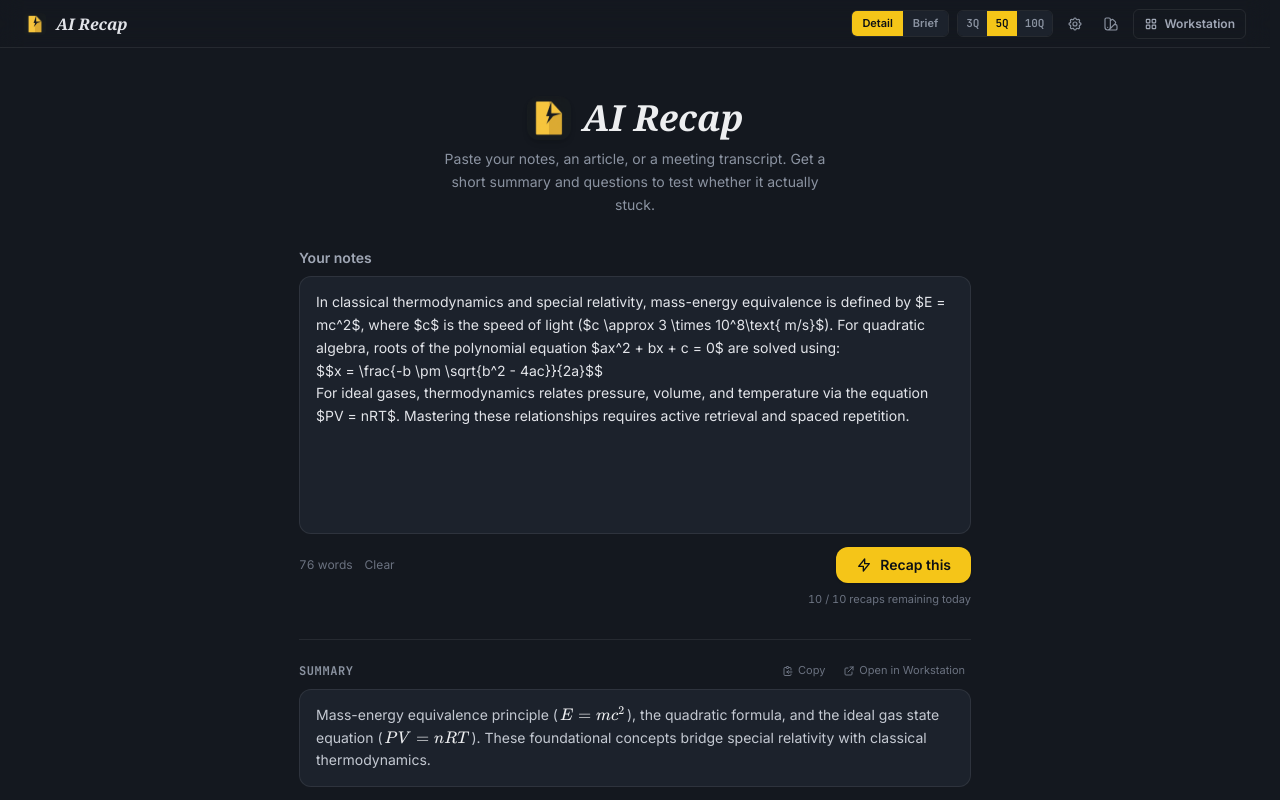
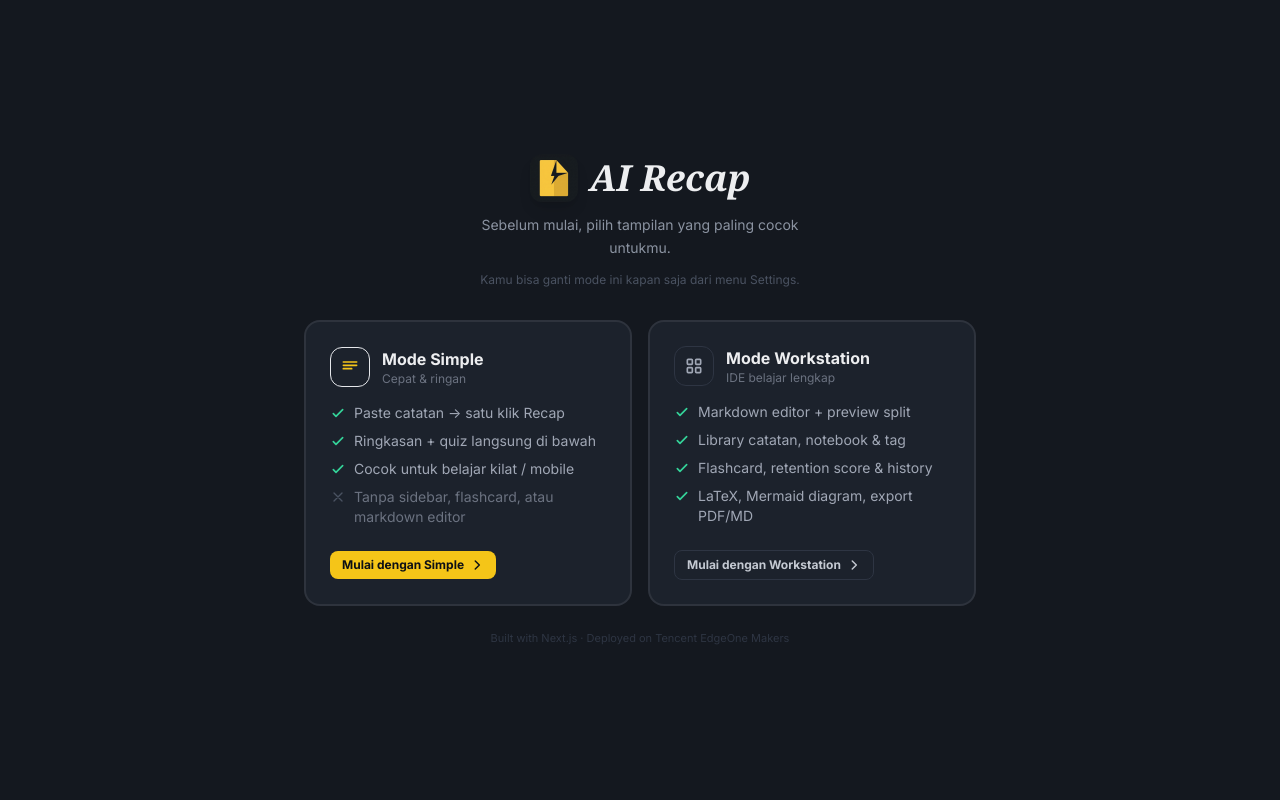
Before and after one commit to rteitch/ai-recap, a Next.js app: page / in a window 1280 px wide. Shown: the top 800 px of the page. Built offline with nearby package versions, Linux system fonts and the light colour scheme.

Commit message:
feat(ui): add initial mode picker splash screen for first-time visitors

```diff
--- a/app/page.tsx
+++ b/app/page.tsx
@@ -82,28 +82,53 @@ export default function Home() {
 
   // App mode: "simple" (clean centered UI) | "workstation" (full IDE)
   // Lazy initializer reads from localStorage so preference persists across sessions.
+  // showModePicker = true only for brand-new users who have never chosen a mode.
   const [appMode, setAppMode] = useState<"simple" | "workstation">(() => {
     if (typeof window === "undefined") return "simple";
     try {
       const saved = localStorage.getItem("ai_recap_app_mode");
       if (saved === "workstation" || saved === "simple") return saved;
-      // Default: returning users with existing history go straight to workstation
+      // Returning user with history but no mode saved → default workstation
       const hasHistory = localStorage.getItem("ai_recap_history");
       if (hasHistory) {
         const parsed = JSON.parse(hasHistory);
         if (Array.isArray(parsed) && parsed.length > 0) return "workstation";
       }
     } catch {}
-    return "simple";
+    return "simple"; // placeholder until picker is shown
   });
+
+  // Show mode picker only when user has never explicitly chosen a mode
+  const [showModePicker, setShowModePicker] = useState<boolean>(() => {
+    if (typeof window === "undefined") return false;
+    try {
+      const saved = localStorage.getItem("ai_recap_app_mode");
+      if (saved === "workstation" || saved === "simple") return false; // already chose
+      // Returning user with history — no need to ask
+      const hasHistory = localStorage.getItem("ai_recap_history");
+      if (hasHistory) {
+        const parsed = JSON.parse(hasHistory);
+        if (Array.isArray(parsed) && parsed.length > 0) return false;
+      }
+    } catch {}
+    return true; // first-time visitor → show picker
+  });
+
+  const handlePickMode = useCallback((mode: "simple" | "workstation") => {
+    setAppMode(mode);
+    setShowModePicker(false);
+    try { localStorage.setItem("ai_recap_app_mode", mode); } catch {}
+  }, []);
 
   const handleSwitchToWorkstation = useCallback(() => {
     setAppMode("workstation");
+    setShowModePicker(false);
     try { localStorage.setItem("ai_recap_app_mode", "workstation"); } catch {}
   }, []);
 
   const handleSwitchToSimple = useCallback(() => {
     setAppMode("simple");
+    setShowModePicker(false);
     try { localStorage.setItem("ai_recap_app_mode", "simple"); } catch {}
   }, []);
 
@@ -1826,8 +1851,146 @@ function updateStorage(
 
   return (
     <ErrorBoundary draftText={notes} fallbackTitle="Workstation Fault Isolated">
+      {/* ── MODE PICKER SPLASH (first-time users only) ── */}
+      {showModePicker && (
+        <div className="fixed inset-0 z-[9999] bg-app-bg flex flex-col items-center justify-center px-4 py-10 overflow-y-auto">
+          {/* Logo + greeting */}
+          <div className="text-center mb-8 space-y-3">
+            <div className="flex items-center justify-center gap-3 mb-2">
+              <img
+                src="/android-chrome-192x192.png"
+                alt="AI Recap"
+                width={48}
+                height={48}
+                className="rounded-xl shadow-lg"
+              />
+              <h1 className="font-serif text-3xl sm:text-4xl font-bold italic text-ink-50">AI Recap</h1>
+            </div>
+            <p className="text-sm text-ink-400 max-w-xs mx-auto leading-relaxed">
+              Sebelum mulai, pilih tampilan yang paling cocok untukmu.
+            </p>
+            <p className="text-xs text-ink-600">
+              Kamu bisa ganti mode ini kapan saja dari menu Settings.
+            </p>
+          </div>
+
+          {/* Mode cards */}
+          <div className="grid grid-cols-1 sm:grid-cols-2 gap-4 w-full max-w-2xl">
+            {/* Simple Mode Card */}
+            <button
+              type="button"
+              onClick={() => handlePickMode("simple")}
+              className="group text-left rounded-2xl border-2 border-app-border bg-app-card hover:border-highlight hover:bg-highlight/5 transition-all p-6 space-y-4 focus:outline-none focus:ring-2 focus:ring-highlight active:scale-[0.98]"
+            >
+              <div className="flex items-center gap-3">
+                <div className="w-10 h-10 rounded-xl bg-highlight/15 border border-highlight/30 flex items-center justify-center text-highlight flex-shrink-0">
+                  <svg className="w-5 h-5" fill="none" stroke="currentColor" viewBox="0 0 24 24">
+                    <path strokeLinecap="round" strokeLinejoin="round" strokeWidth={2} d="M4 6h16M4 10h16M4 14h10" />
+                  </svg>
+                </div>
+                <div>
+                  <h2 className="text-base font-bold text-ink-50 group-hover:text-highlight transition-colors">Mode Simple</h2>
+                  <p className="text-xs text-ink-500">Cepat & ringan</p>
+                </div>
+              </div>
+              <ul className="space-y-2 text-sm text-ink-300">
+                <li className="flex items-start gap-2">
+                  <svg className="w-4 h-4 text-emerald-400 flex-shrink-0 mt-0.5" fill="none" stroke="currentColor" viewBox="0 0 24 24">
+                    <path strokeLinecap="round" strokeLinejoin="round" strokeWidth={2.5} d="M5 13l4 4L19 7" />
+                  </svg>
+                  Paste catatan → satu klik Recap
+                </li>
+                <li className="flex items-start gap-2">
+                  <svg className="w-4 h-4 text-emerald-400 flex-shrink-0 mt-0.5" fill="none" stroke="currentColor" viewBox="0 0 24 24">
+                    <path strokeLinecap="round" strokeLinejoin="round" strokeWidth={2.5} d="M5 13l4 4L19 7" />
+                  </svg>
+                  Ringkasan + quiz langsung di bawah
+                </li>
+                <li className="flex items-start gap-2">
+                  <svg className="w-4 h-4 text-emerald-400 flex-shrink-0 mt-0.5" fill="none" stroke="currentColor" viewBox="0 0 24 24">
+                    <path strokeLinecap="round" strokeLinejoin="round" strokeWidth={2.5} d="M5 13l4 4L19 7" />
+                  </svg>
+                  Cocok untuk belajar kilat / mobile
+                </li>
+                <li className="flex items-start gap-2 text-ink-500">
+                  <svg className="w-4 h-4 text-ink-600 flex-shrink-0 mt-0.5" fill="none" stroke="currentColor" viewBox="0 0 24 24">
+                    <path strokeLinecap="round" strokeLinejoin="round" strokeWidth={2} d="M6 18L18 6M6 6l12 12" />
+                  </svg>
+                  Tanpa sidebar, flashcard, atau markdown editor
+                </li>
+              </ul>
+              <div className="pt-2">
+                <span className="inline-flex items-center gap-1.5 px-3 py-1.5 rounded-lg bg-highlight text-highlight-text text-xs font-bold group-hover:bg-highlight-hover transition-colors">
+                  Mulai dengan Simple
+                  <svg className="w-3.5 h-3.5" fill="none" stroke="currentColor" viewBox="0 0 24 24">
+                    <path strokeLinecap="round" strokeLinejoin="round" strokeWidth={2.5} d="M9 5l7 7-7 7" />
+                  </svg>
+                </span>
+              </div>
+            </button>
+
+            {/* Workstation Mode Card */}
+            <button
+              type="button"
+              onClick={() => handlePickMode("workstation")}
+              className="group text-left rounded-2xl border-2 border-app-border bg-app-card hover:border-highlight hover:bg-highlight/5 transition-all p-6 space-y-4 focus:outline-none focus:ring-2 focus:ring-highlight active:scale-[0.98]"
+            >
+              <div className="flex items-center gap-3">
+                <div className="w-10 h-10 rounded-xl bg-ink-800 border border-ink-700 flex items-center justify-center text-ink-300 group-hover:text-highlight group-hover:bg-highlight/15 group-hover:border-highlight/30 flex-shrink-0 transition-all">
+                  <svg className="w-5 h-5" fill="none" stroke="currentColor" viewBox="0 0 24 24">
+                    <path strokeLinecap="round" strokeLinejoin="round" strokeWidth={2} d="M4 5a1 1 0 011-1h4a1 1 0 011 1v4a1 1 0 01-1 1H5a1 1 0 01-1-1V5zm0 10a1 1 0 011-1h4a1 1 0 011 1v4a1 1 0 01-1 1H5a1 1 0 01-1-1v-4zm10-10a1 1 0 011-1h4a1 1 0 011 1v4a1 1 0 01-1 1h-4a1 1 0 01-1-1V5zm0 10a1 1 0 011-1h4a1 1 0 011 1v4a1 1 0 01-1 1h-4a1 1 0 01-1-1v-4z" />
+                  </svg>
+                </div>
+                <div>
+                  <h2 className="text-base font-bold text-ink-50 group-hover:text-highlight transition-colors">Mode Workstation</h2>
+                  <p className="text-xs text-ink-500">IDE belajar lengkap</p>
+                </div>
+              </div>
+              <ul className="space-y-2 text-sm text-ink-300">
+                <li className="flex items-start gap-2">
+                  <svg className="w-4 h-4 text-emerald-400 flex-shrink-0 mt-0.5" fill="none" stroke="currentColor" viewBox="0 0 24 24">
+                    <path strokeLinecap="round" strokeLinejoin="round" strokeWidth={2.5} d="M5 13l4 4L19 7" />
+                  </svg>
+                  Markdown editor + preview split
+                </li>
+                <li className="flex items-start gap-2">
+                  <svg className="w-4 h-4 text-emerald-400 flex-shrink-0 mt-0.5" fill="none" stroke="currentColor" viewBox="0 0 24 24">
+                    <path strokeLinecap="round" strokeLinejoin="round" strokeWidth={2.5} d="M5 13l4 4L19 7" />
+                  </svg>
+                  Library catatan, notebook & tag
+                </li>
+                <li className="flex items-start gap-2">
+                  <svg className="w-4 h-4 text-emerald-400 flex-shrink-0 mt-0.5" fill="none" stroke="currentColor" viewBox="0 0 24 24">
+                    <path strokeLinecap="round" strokeLinejoin="round" strokeWidth={2.5} d="M5 13l4 4L19 7" />
+                  </svg>
+                  Flashcard, retention score & history
+                </li>
+                <li className="flex items-start gap-2">
+                  <svg className="w-4 h-4 text-emerald-400 flex-shrink-0 mt-0.5" fill="none" stroke="currentColor" viewBox="0 0 24 24">
+                    <path strokeLinecap="round" strokeLinejoin="round" strokeWidth={2.5} d="M5 13l4 4L19 7" />
+                  </svg>
+                  LaTeX, Mermaid diagram, export PDF/MD
+                </li>
+              </ul>
+              <div className="pt-2">
+                <span className="inline-flex items-center gap-1.5 px-3 py-1.5 rounded-lg bg-ink-800 text-ink-200 text-xs font-bold border border-ink-700 group-hover:bg-highlight group-hover:text-highlight-text group-hover:border-highlight transition-colors">
+                  Mulai dengan Workstation
+                  <svg className="w-3.5 h-3.5" fill="none" stroke="currentColor" viewBox="0 0 24 24">
+                    <path strokeLinecap="round" strokeLinejoin="round" strokeWidth={2.5} d="M9 5l7 7-7 7" />
+                  </svg>
+                </span>
+              </div>
+            </button>
+          </div>
+
+          <p className="mt-6 text-[11px] text-ink-700 text-center">
+            Built with Next.js · Deployed on Tencent EdgeOne Makers
+          </p>
+        </div>
+      )}
+
       {/* ── SIMPLE MODE ── */}
-      {appMode === "simple" && (
+      {!showModePicker && appMode === "simple" && (
         <>
           <SimpleModeView
             notes={notes}
@@ -1873,7 +2036,7 @@ function updateStorage(
       )}
 
       {/* ── WORKSTATION MODE ── */}
-      {appMode === "workstation" && (
+      {!showModePicker && appMode === "workstation" && (
       <div className="h-[100dvh] w-screen flex flex-col bg-app-bg text-ink-100 overflow-hidden font-sans print:h-auto print:overflow-visible print:bg-white print:text-black">
       <div role="status" aria-live="polite" aria-atomic="true" className="sr-only">{srMessage}</div>
       {/* Mobile Top App Bar (< lg) */}
```
